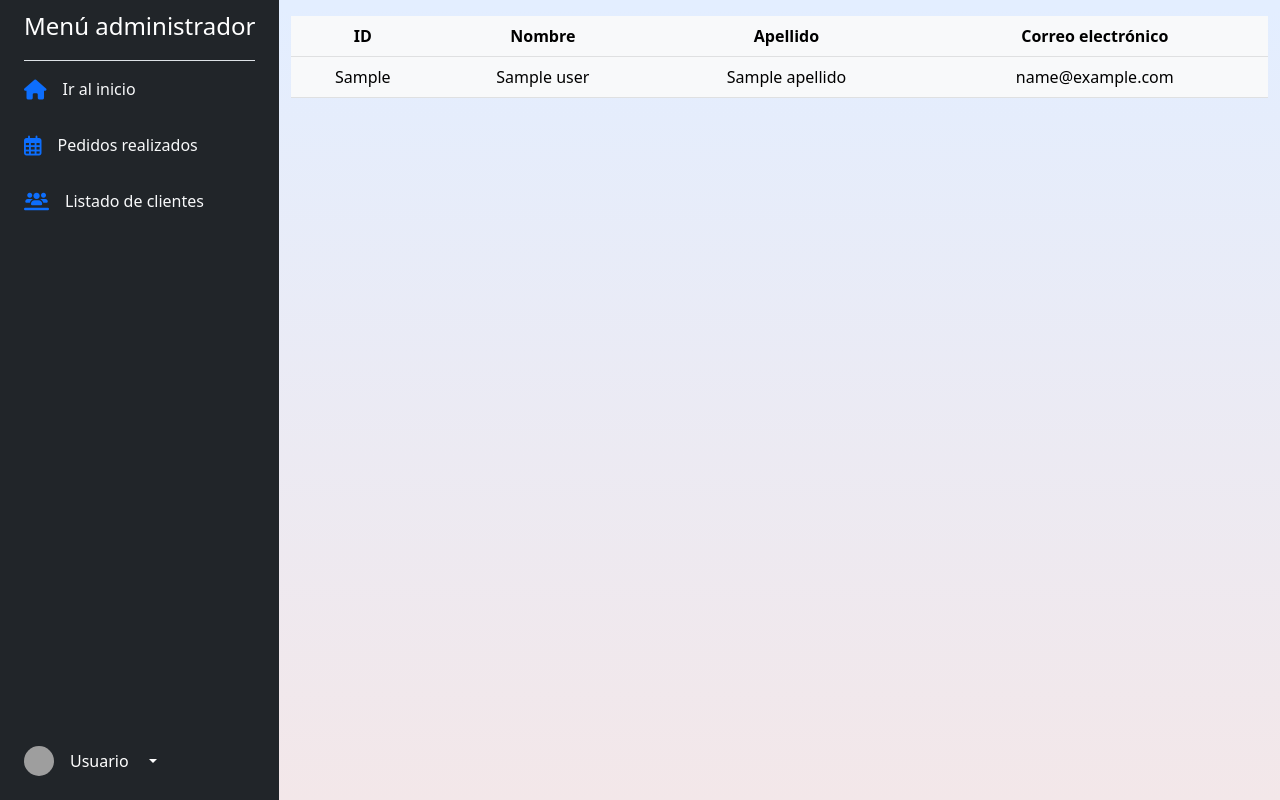
After one commit to BryanC7/Portafolio-Talento-Digital, a Node server app: template views/tableUsers.hbs in a window 1280 px wide. The commit adds this page. Run offline with Node 20, Linux system fonts and the light colour scheme; the template is opened without the code that fills it: most values are stand-ins (such as "Sample title", 1, 10 or a date in 2020); some libraries are stand-ins or nearby versions; grey boxes are pictures that could not be loaded.

Commit message:
Agregando tabla de usuarios en vista admin

```diff
--- a/js/view-user.js
+++ b/js/view-user.js
@@ -9,16 +9,6 @@ document.addEventListener('DOMContentLoaded', () => {
         createComponentsAdmin()
     }
 })
-
-// async function ssAPI(e) {
-//     e.preventDefault()
-//     const apiKey = 'eb3d526de9c347b489f71b57ef75fb87'
-//     const url = 'http://localhost:3000/index'
-//     const endpoint = `https://api.apiflash.com/v1/urltoimage?access_key=${apiKey}&url=${url}&response_type=json`
-//     const response = await fetch(endpoint)
-//     const data = await response.json()
-//     console.log(data)
-// }
 
 function createComponentsClient() {
     titleMenu.textContent = 'Información cliente'
@@ -47,7 +37,7 @@ function createComponentsAdmin() {
         </a>
     </li>
     <li class="mb-3">
-        <a href="#" class="nav-link px-0 align-middle text-icon">
+        <a href="/tableUsers" class="nav-link px-0 align-middle text-icon">
             <i class="fa-solid fa-users-line fa-lg"></i><span class="ms-3 d-none d-sm-inline text-light">Listado de clientes</span>
         </a>
     </li>
--- /dev/null
+++ b/views/partials/tableOrders.hbs
@@ -0,0 +1,20 @@
+{{#> userView}}
+<div class="container mt-3">
+    <table class="table table-light">
+        <thead>
+            <tr class="text-center">
+                <th scope="col"></th>
+                <th scope="col"></th>
+                <th scope="col"></th>
+                <th scope="col"></th>
+            </tr>
+        </thead>
+        <tbody>
+            {{#each }}
+            <tr class="text-center">
+            </tr>
+            {{/each}}
+        </tbody>
+    </table>
+</div>
+{{/userView}}
--- a/views/partials/userView.hbs
+++ b/views/partials/userView.hbs
@@ -17,7 +17,7 @@
     <div class="container-fluid">
         <div class="row flex-nowrap">
             {{> sidebar}}
-            <div class="bg-main flex-shrink-1">
+            <div class="bg-main flex-shrink-1 p-0">
                 {{> @partial-block}}
             </div>
         </div>
--- /dev/null
+++ b/views/tableUsers.hbs
@@ -0,0 +1,24 @@
+{{#> userView}}
+<div class="container mt-3">
+    <table class="table table-light">
+        <thead>
+            <tr class="text-center">
+                <th scope="col">ID</th>
+                <th scope="col">Nombre</th>
+                <th scope="col">Apellido</th>
+                <th scope="col">Correo electrónico</th>
+            </tr>
+        </thead>
+        <tbody>
+            {{#each usersList}}
+            <tr class="text-center">
+                <td>{{id_usuario}}</td>
+                <td>{{nombre}}</td>
+                <td>{{apellido}}</td>
+                <td>{{email}}</td>
+            </tr>
+            {{/each}}
+        </tbody>
+    </table>
+</div>
+{{/userView}}
```
Also changed, not shown: backend/routes/routes.js (+28 -13 lines), views/adminView.hbs (+5 -5 lines).
